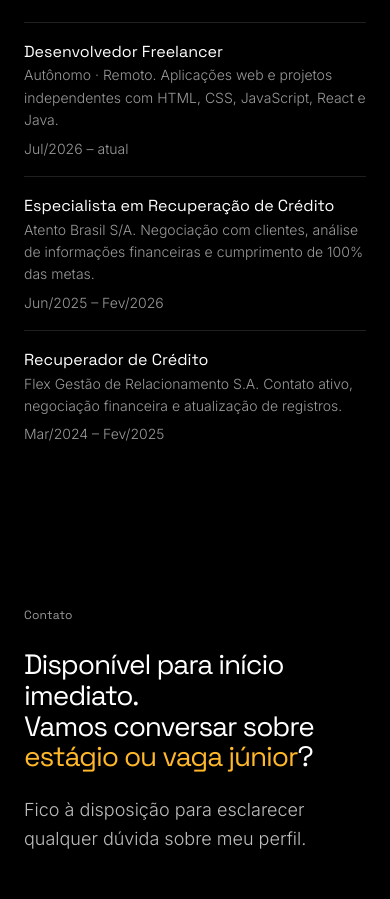
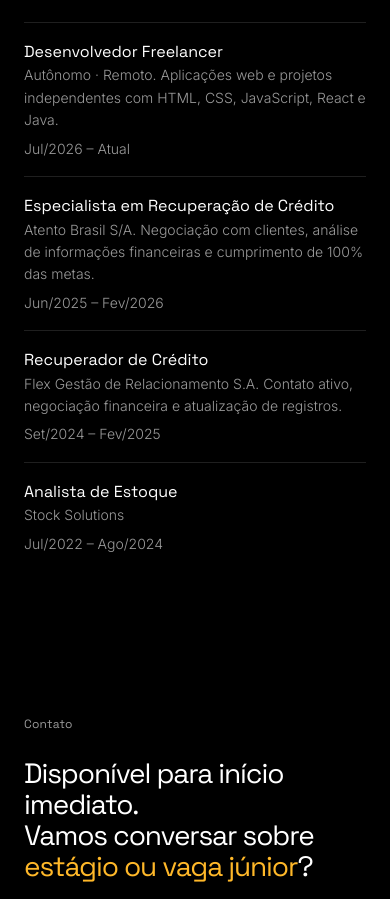
Before and after one commit to joseluizp/portfolio, a plain HTML site: page index.html in a window 390 px wide. Shown: the part 10880-11779 px from the top of the page. Drawn offline with Linux system fonts and the light colour scheme.

Commit message:
feat: adiciona portfólio pessoal
Portfólio responsivo em página única, desenvolvido com HTML, CSS e JavaScript puros, com vitrine de projetos, animação na tela inicial e download do currículo.

```diff
--- a/index.html
+++ b/index.html
@@ -232,7 +232,7 @@
                       independentes com HTML, CSS, JavaScript, React e Java.</em
                     >
                   </div>
-                  <span>Jul/2026 – atual</span>
+                  <span>Jul/2026 – Atual</span>
                 </li>
                 <li>
                   <div>
@@ -251,7 +251,11 @@
                       negociação financeira e atualização de registros.</em
                     >
                   </div>
-                  <span>Mar/2024 – Fev/2025</span>
+                  <span>Set/2024 – Fev/2025</span>
+                </li>
+                <li>
+                  <div>Analista de Estoque<em>Stock Solutions</em></div>
+                  <span>Jul/2022 – Ago/2024</span>
                 </li>
               </ul>
             </div>
--- a/script.js
+++ b/script.js
@@ -187,7 +187,9 @@ document.querySelectorAll("[data-cv]").forEach((b) => {
     const a = document.createElement("a");
     a.href = "assets/curriculo.pdf";
     a.download = "Curriculo_Jose_Luiz_Junior.pdf";
+    document.body.appendChild(a);
     a.click();
+    a.remove();
   };
 });
 // partículas
--- a/style.css
+++ b/style.css
@@ -634,7 +634,6 @@ nav,
   font-family: var(--f);
 }
 
-/* Ícones de tecnologia flutuando ao redor da animação de partículas */
 .fl {
   position: absolute;
   inset: 0;
```
Also changed, not shown: 2 other files.
